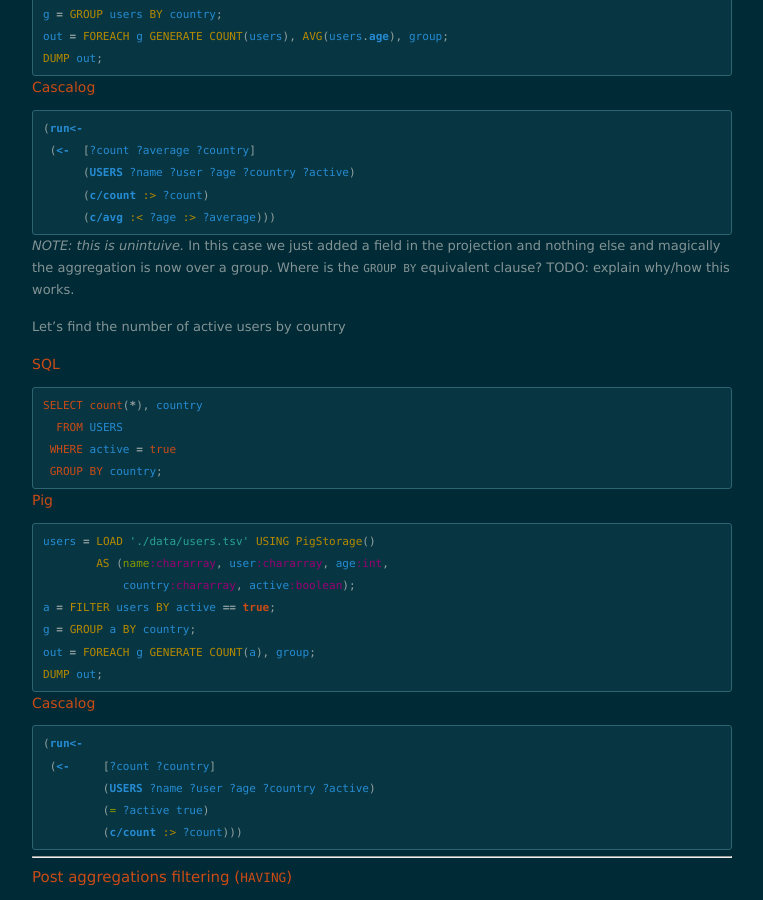
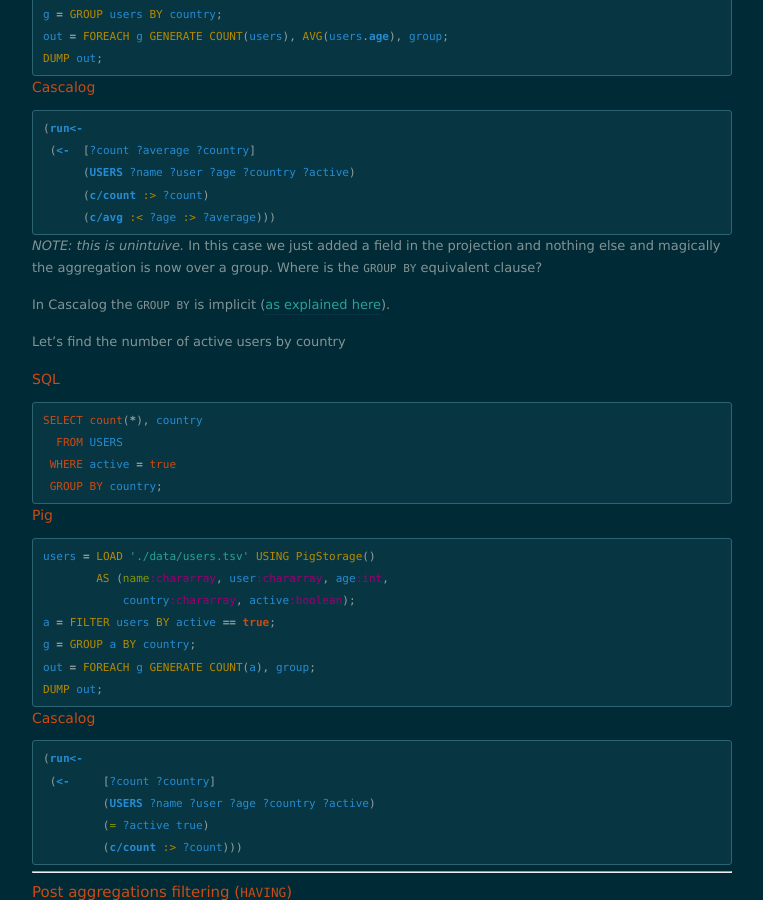
Before and after one commit to BrunoBonacci/brunobonacci.github.io, a Jekyll site: the page built from _posts/2014-06-01-cascalog-by-examples-part1.markdown, in a window 1280 px wide and 900 px high, scrolled down 6998 px. Shown: the whole window, without its empty margins (258-1021 px from the left). Built offline with Jekyll 4.4.1, drawn with Linux system fonts in a browser that asks for light colours; nearby versions of some CDN libraries; comment, search, counter and statistics services are not loaded; some of the changed text lies outside the part shown.

Commit message:
Added GROUP BY Explanation

```diff
--- a/_layouts/default.html
+++ b/_layouts/default.html
@@ -55,7 +55,7 @@
 
 
   <footer id="footer">
-    <p class="copyright">Copyright &copy; 2013-{{ site.time | date: '%Y' }} {{ site.author }}</p>
+    <p class="copyright">Copyright &copy; 2012-{{ site.time | date: '%Y' }} {{ site.author }}</p>
   </footer>
 
 
--- a/_posts/2014-06-01-cascalog-by-examples-part1.markdown
+++ b/_posts/2014-06-01-cascalog-by-examples-part1.markdown
@@ -371,12 +371,13 @@ DUMP out;
       (c/avg :< ?age :> ?average)))
 {% endhighlight %}
 
+
 *NOTE: this is unintuive.*
 In this case we just added a field in the projection
 and nothing else and magically the aggregation is now
 over a group. Where is the `GROUP BY` equivalent clause?
-TODO: explain why/how this works.
 
+In Cascalog the `GROUP BY` is implicit ([as explained here](http://cascalog.org/articles/getting_started.html#toc_12)).
 
 Let's find the number of active users by country
 
```
Also changed, not shown: other parts of _posts/2014-06-01-cascalog-by-examples-part1.markdown (+1 -2 lines).
